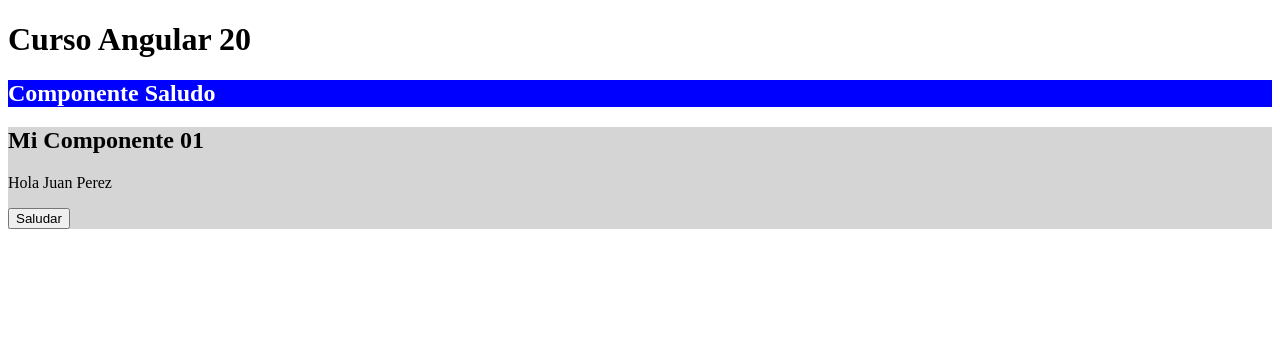
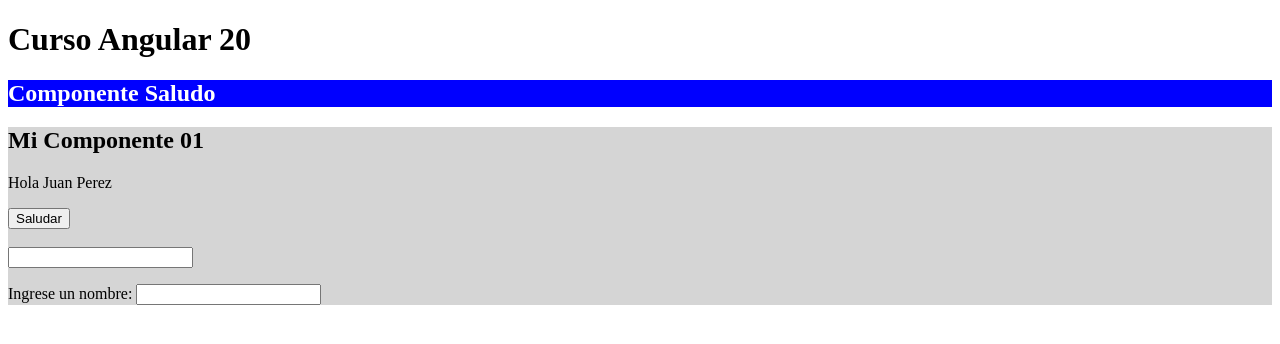
Before and after one commit to fhmontes123/cursoangular, an Angular app: page / in a window 1280 px wide. Shown: the top 344 px of the page. Built offline with nearby package versions, Linux system fonts and the light colour scheme.

Commit message:
02. DataBinding

```diff
--- a/src/app/mi-componente01/mi-componente01.html
+++ b/src/app/mi-componente01/mi-componente01.html
@@ -1,5 +1,13 @@
 <div>
   <h2>{{ titulo }}</h2>
   <p>Hola {{ nombre }}</p>
-  <button [disabled]="deshabilitar">Saludar</button>
+  <button [disabled]="deshabilitar" (click)="clickSaludar()">Saludar</button>
+  <br />
+  <br />
+  <input type="text" (input)="eventoInput($event)" />
+  <p>{{ inputMessage }}</p>
+
+  <label for="">Ingrese un nombre: </label>
+  <input type="text" [(ngModel)]="inputNombre" />
+  <p>{{ inputNombre }}</p>
 </div>
--- a/src/app/mi-componente01/mi-componente01.ts
+++ b/src/app/mi-componente01/mi-componente01.ts
@@ -1,8 +1,9 @@
 import { Component } from '@angular/core';
+import { FormsModule } from '@angular/forms';
 
 @Component({
   selector: 'app-mi-componente01',
-  imports: [],
+  imports: [FormsModule],
   templateUrl: './mi-componente01.html',
   styleUrl: './mi-componente01.css',
 })
@@ -10,10 +11,22 @@
   public titulo = 'Mi Componente 01';
   public nombre = 'Juan Perez';
   public deshabilitar = true;
+  public inputMessage = '';
+  public inputNombre = '';
 
   constructor() {
     setTimeout(() => {
       this.deshabilitar = false;
     }, 5000); // 5 segundo de espera
   }
+
+  clickSaludar(): void {
+    console.log('Saludando a ' + this.nombre);
+  }
+
+  eventoInput(event: Event): void {
+    const inputEvent = event as InputEvent;
+    console.log('Evento input...', inputEvent.data);
+    this.inputMessage += inputEvent.data;
+  }
 }
```
